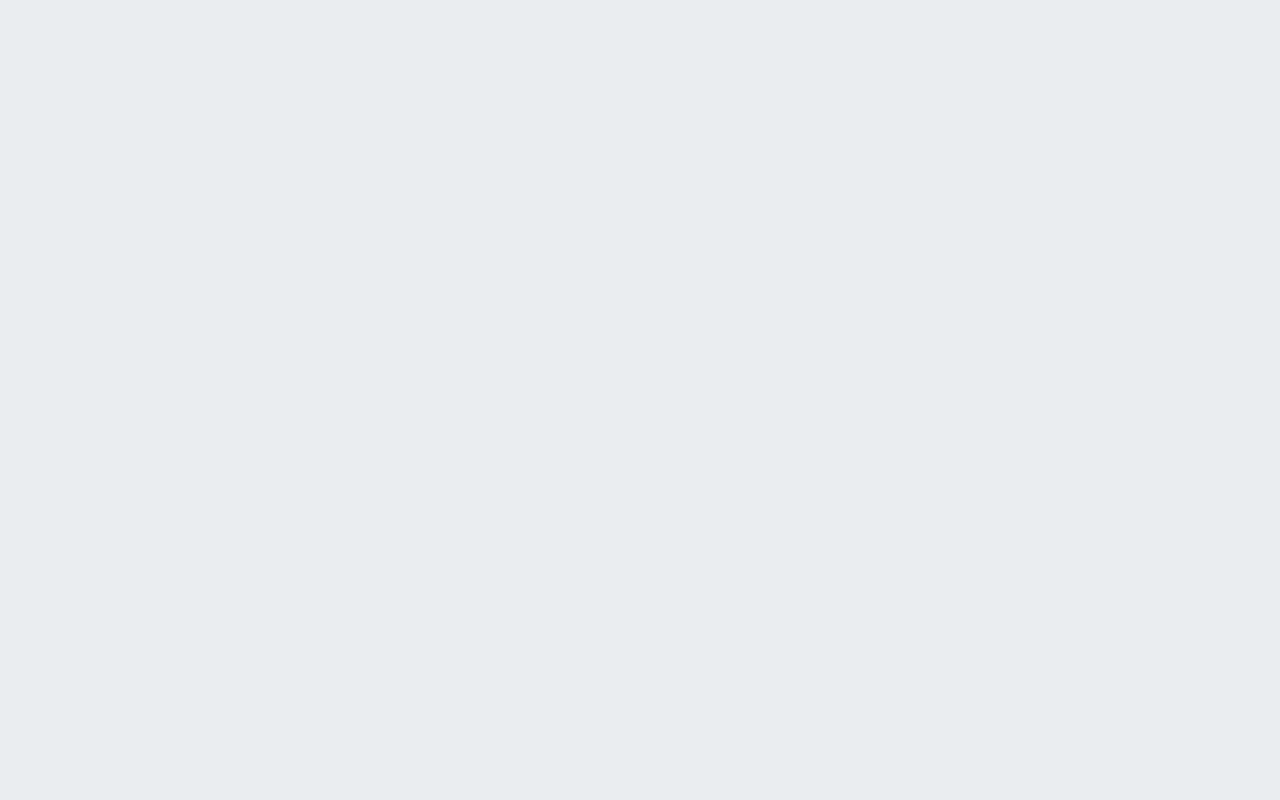
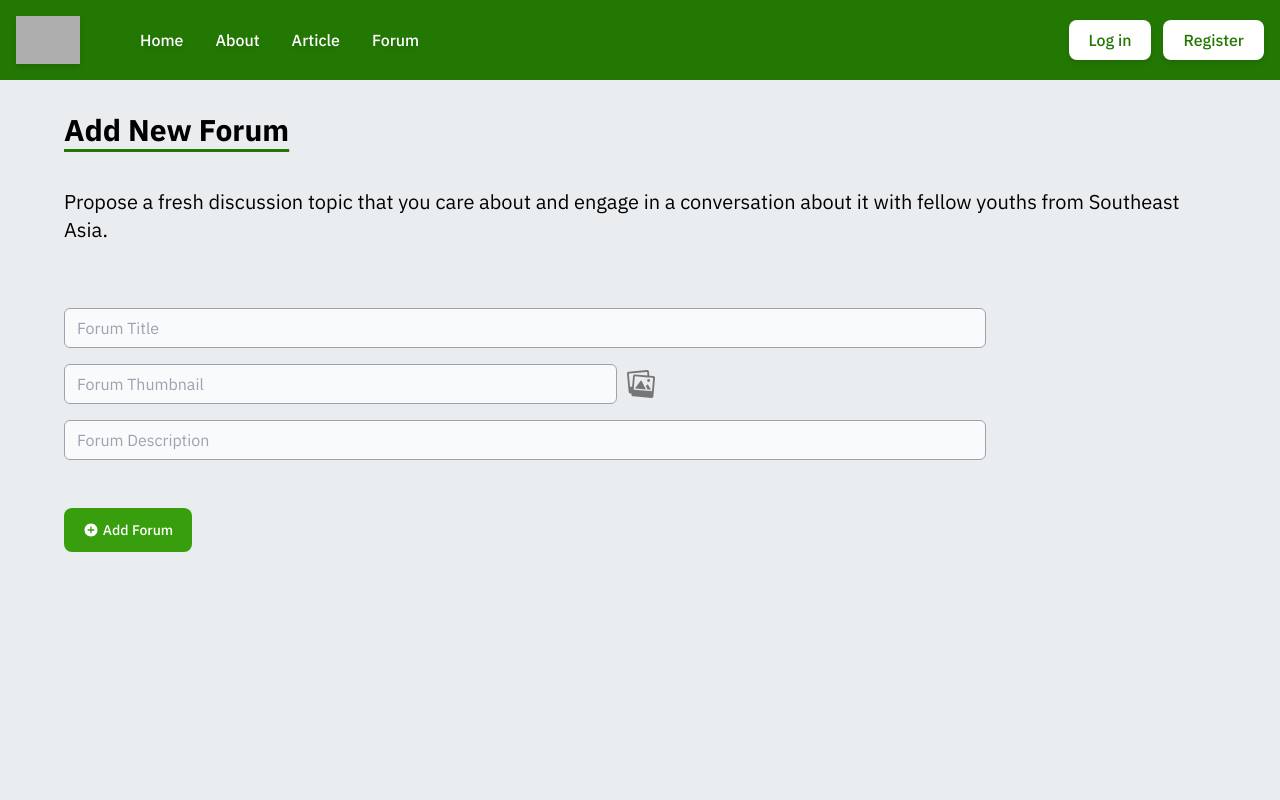
Before and after one commit to skilvul-challenge-asean-youth-forum/front-end-final-project-asyf-fe42-be24, a React (Vite) app: page /addforum in a window 1280 px wide. Before the commit this address had no page. Shown: the top 800 px of the page. Built offline with nearby package versions, Linux system fonts and the light colour scheme; grey boxes are pictures that could not be loaded.

Commit message:
Create-feature : Add forum page Improve : Buttonlink redirect to addforum page, add addforum route

```diff
--- a/src/components/Button/ButtonLink.jsx
+++ b/src/components/Button/ButtonLink.jsx
@@ -1,11 +1,15 @@
+import { Link } from "react-router-dom";
 import { IoMdAddCircle } from "react-icons/io";
 
-const ButtonLink = () => {
+const ButtonLink = ({ className }) => {
   return (
-    <button className="flex justify-center items-center py-3 px-4 text-sm font-medium gap-x-1  text-center text-white rounded-lg bg-[#389E0D] hover:bg-green-600 focus:ring-4">
+    <Link
+      to="/addforum"
+      className={`flex justify-center items-center py-3 px-4 text-sm font-medium gap-x-1 text-center text-white rounded-lg bg-[#389E0D] hover:bg-green-600 focus:ring-4 ${className}`}
+    >
       <IoMdAddCircle size={16} />
       Add Forum
-    </button>
+    </Link>
   );
 };
 
--- /dev/null
+++ b/src/pages/addforum/Addforum.jsx
@@ -0,0 +1,40 @@
+import MainLayout from "@/layouts/main-layout";
+import Navbar from "@/components/Navbar";
+import Footer from "@/components/Footer";
+import TextField from "@/components/TextField";
+import ButtonLink from "@/components/Button/ButtonLink";
+import ContentLayout from "@/layouts/content-layout";
+import TittleContainer from "@/components/TittleContainer";
+import { IoIosImages } from "react-icons/io";
+
+const Addforum = () => {
+  return (
+    <MainLayout>
+      <Navbar />
+      <ContentLayout>
+        <TittleContainer>
+          <h1 className="text-3xl font-bold underline underline-offset-8 decoration-[#237804] decoration-3">Add New Forum</h1>
+        </TittleContainer>
+        <p className="text-xl">Propose a fresh discussion topic that you care about and engage in a conversation about it with fellow youths from Southeast Asia.</p>
+        <div className="flex justify-start w-full mt-16">
+          <div className="flex flex-col gap-y-4 w-4/5">
+            <div>
+              <TextField type="text" placeHolder="Forum Title" className="w-full" />
+            </div>
+            <div className="flex items-center">
+              <input type="text" placeholder="Forum Thumbnail" className="w-3/5 border rounded-md border-gray-400 p-3 h-10 bg-slate-50 focus:outline-slate-400" />
+              <IoIosImages size={32} className="ml-2 opacity-50 hover:opacity-100 hover:cursor-pointer" />
+            </div>
+            <div>
+              <TextField placeHolder="Forum Description" className="w-full"></TextField>
+            </div>
+            <ButtonLink className="w-32 mx-0 mt-8" />
+          </div>
+        </div>
+      </ContentLayout>
+      <Footer />
+    </MainLayout>
+  );
+};
+
+export default Addforum;
--- a/src/router/Router.jsx
+++ b/src/router/Router.jsx
@@ -5,6 +5,7 @@ import About from "@/pages/about/About";
 import Forum from "@/pages/forum/Forum";
 import Register from "@/pages/register/Register";
 import Article from "@/pages/article/Article";
+import Addforum from "@/pages/addforum/Addforum";
 
 export const Router = () => {
   return (
@@ -15,6 +16,7 @@ export const Router = () => {
       <Route path="/about" element={<About />} />
       <Route path="/forum" element={<Forum />} />
       <Route path="/article" element={<Article />} />
+      <Route path="/addforum" element={<Addforum />} />
     </Routes>
   );
 };
```
